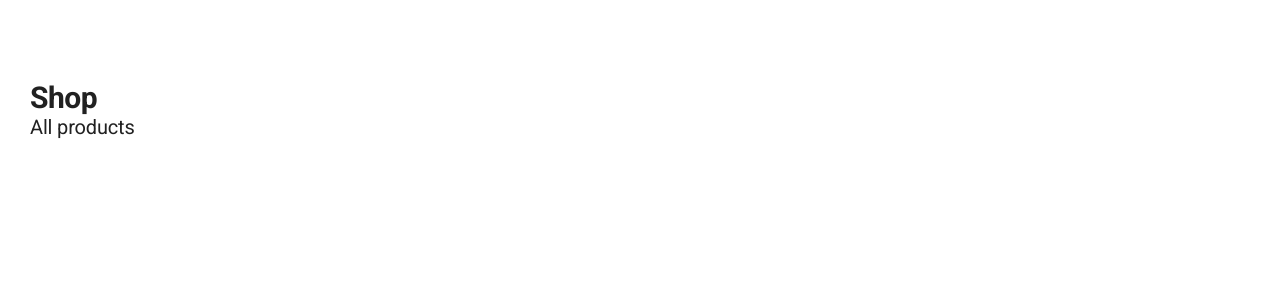
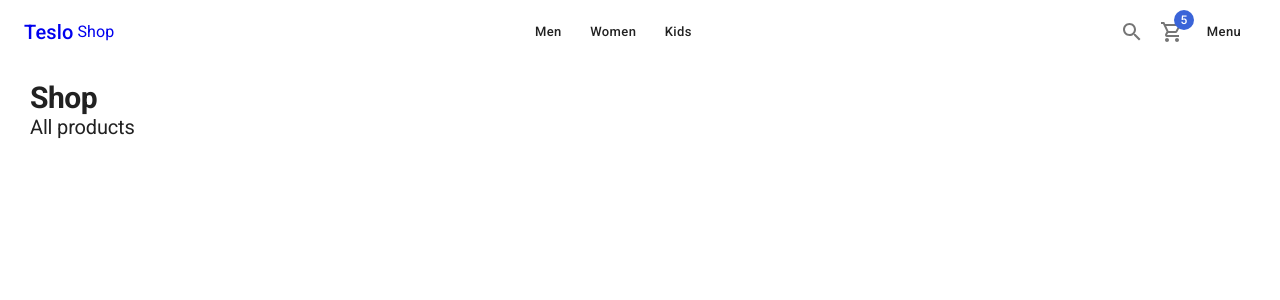
Before and after one commit to serdeliverance/teslo-clone, a Next.js app: page / in a window 1280 px wide. Shown: the top 300 px of the page. Built offline with nearby package versions, Linux system fonts and the light colour scheme.

Commit message:
navbar responsive
Signed-off-by: Sergio Cano <canosergio90@gmail.com>

```diff
--- a/components/layouts/ShopLayout.tsx
+++ b/components/layouts/ShopLayout.tsx
@@ -1,5 +1,6 @@
 import Head from 'next/head'
 import React, { FC, ReactNode } from 'react'
+import { Navbar } from '../ui'
 
 interface Props {
     title: string
@@ -21,7 +22,7 @@ export const ShopLayout: FC<Props> = ({ children, title, pageDescription, imageF
         </Head>
 
         <nav>
-            {/* Navbar */}
+            <Navbar />
         </nav>
 
         <main style={{
--- /dev/null
+++ b/components/ui/Navbar.tsx
@@ -0,0 +1,59 @@
+import { AppBar, Badge, Box, Button, IconButton, Link, Toolbar, Typography } from '@mui/material'
+import React from 'react'
+import NextLink from 'next/link'
+import { SearchOutlined, ShoppingCartOutlined } from '@mui/icons-material'
+
+export const Navbar = () => {
+  return (
+    <AppBar>
+        <Toolbar>
+            <NextLink href='/' passHref>
+                <Link display='flex' alignItems='center'>
+                    <Typography variant='h6'>Teslo</Typography>
+                    <Typography sx={{ ml: 0.5 }}>Shop</Typography>
+                </Link>
+            </NextLink>
+
+            <Box flex={1} />
+
+            <Box sx={{ display: { xs: 'none', sm: 'block' }}}>
+                <NextLink href='/category/men' passHref>
+                    <Link>
+                        <Button>Men</Button>
+                    </Link>
+                </NextLink>
+                <NextLink href='/category/women' passHref>
+                    <Link>
+                        <Button>Women</Button>
+                    </Link>
+                </NextLink>
+                <NextLink href='/category/kids' passHref>
+                    <Link>
+                        <Button>Kids</Button>
+                    </Link>
+                </NextLink>
+            </Box>
+
+            <Box flex={1} />
+
+            <IconButton>
+                <SearchOutlined />
+            </IconButton>
+
+            <NextLink href='/cart' passHref>
+                <Link>
+                    <IconButton>
+                        <Badge badgeContent={5} color='secondary'>
+                            <ShoppingCartOutlined />
+                        </Badge>
+                    </IconButton>
+                </Link>
+            </NextLink>
+
+            <Button>
+                Menu
+            </Button>
+        </Toolbar>
+    </AppBar>
+  )
+}
--- /dev/null
+++ b/components/ui/index.ts
@@ -0,0 +1 @@
+export * from './Navbar'
```
